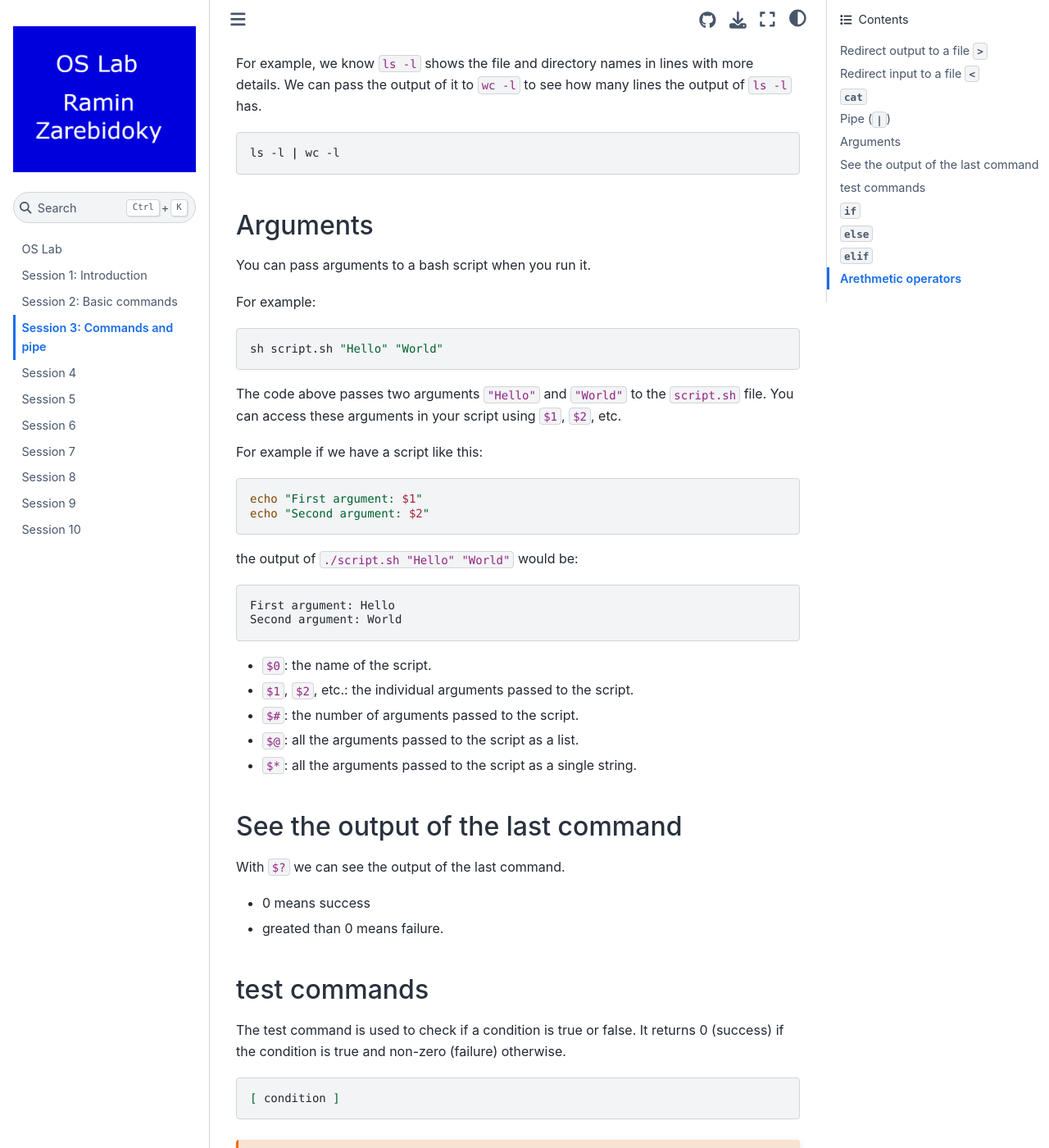
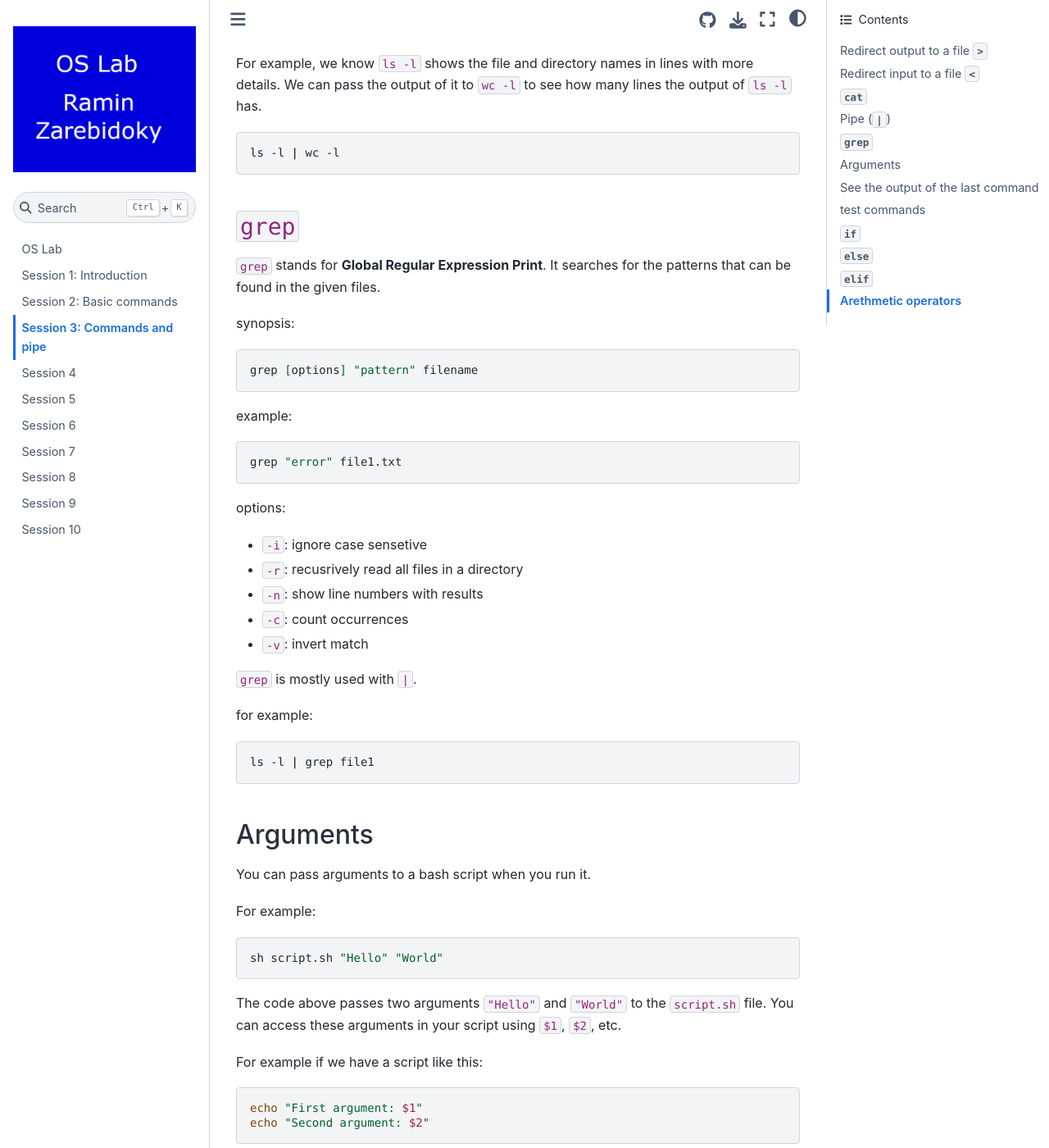
Before and after one commit to LiterallyTheOne/os_lab, a Jupyter Book: the page built from docs/session_3.md, in a window 1280 px wide and 1400 px high, scrolled down 1730 px. Shown: the whole window at 82% size. Built offline with Jupyter Book 1.0.4 settings and Sphinx 7.4.7 and the Sphinx Book theme 1.1.4, drawn with Linux system fonts in a browser that asks for light colours.

Commit message:
Add grep to session_3.md

````diff
--- a/docs/session_3.md
+++ b/docs/session_3.md
@@ -90,6 +90,39 @@
 
 ```shell
 ls -l | wc -l
+```
+
+## `grep`
+
+`grep` stands for **Global Regular Expression Print**.
+It searches for the patterns that can be found in the given files.
+
+synopsis:
+
+```shell
+grep [options] "pattern" filename
+```
+
+example:
+
+```shell
+grep "error" file1.txt
+```
+
+options:
+
+* `-i`: ignore case sensetive
+* `-r`: recusrively read all files in a directory
+* `-n`: show line numbers with results
+* `-c`: count occurrences
+* `-v`: invert match
+
+`grep` is mostly used with `|`.
+
+for example:
+
+```shell
+ls -l | grep file1
 ```
 
 ## Arguments
````
